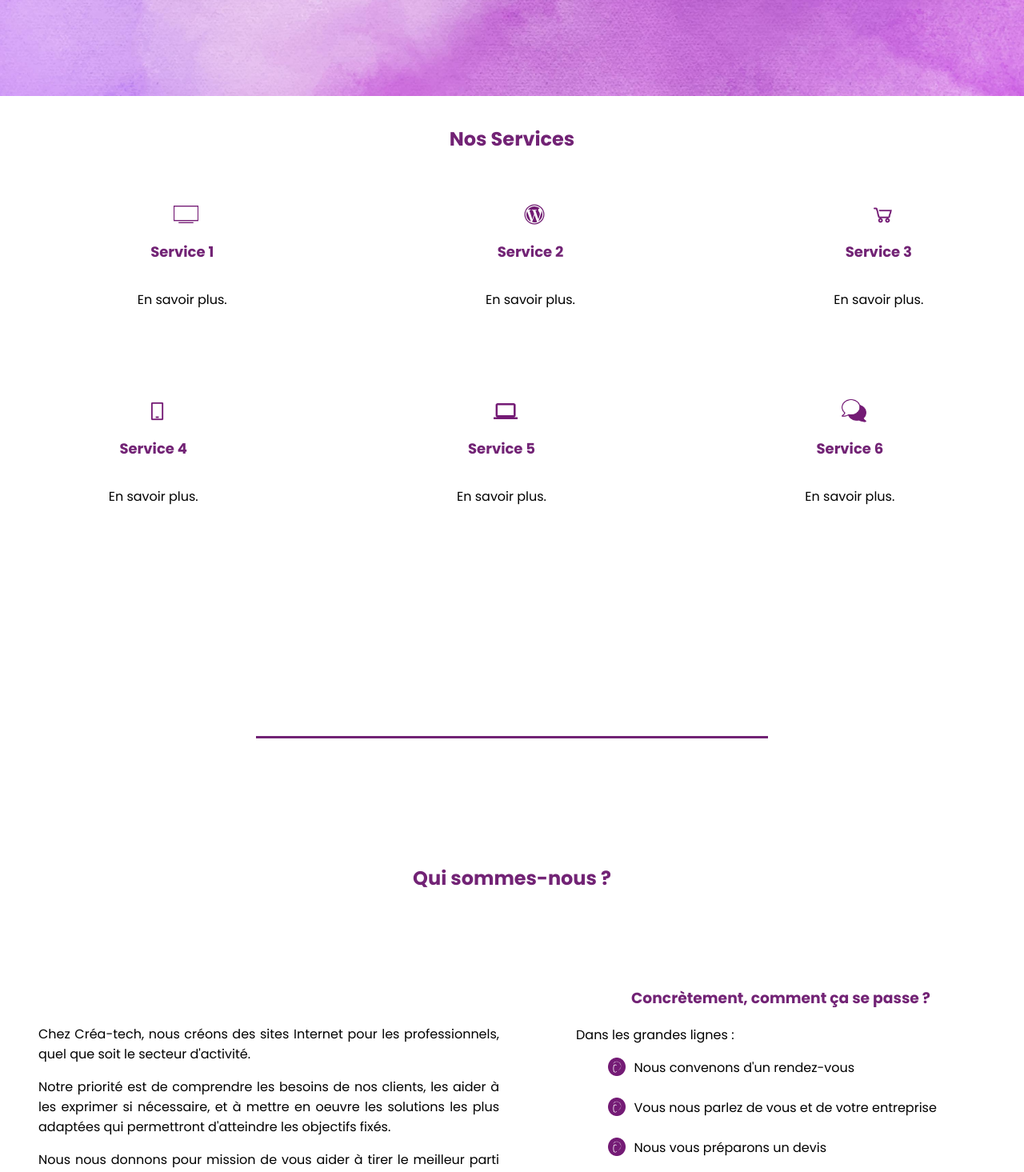
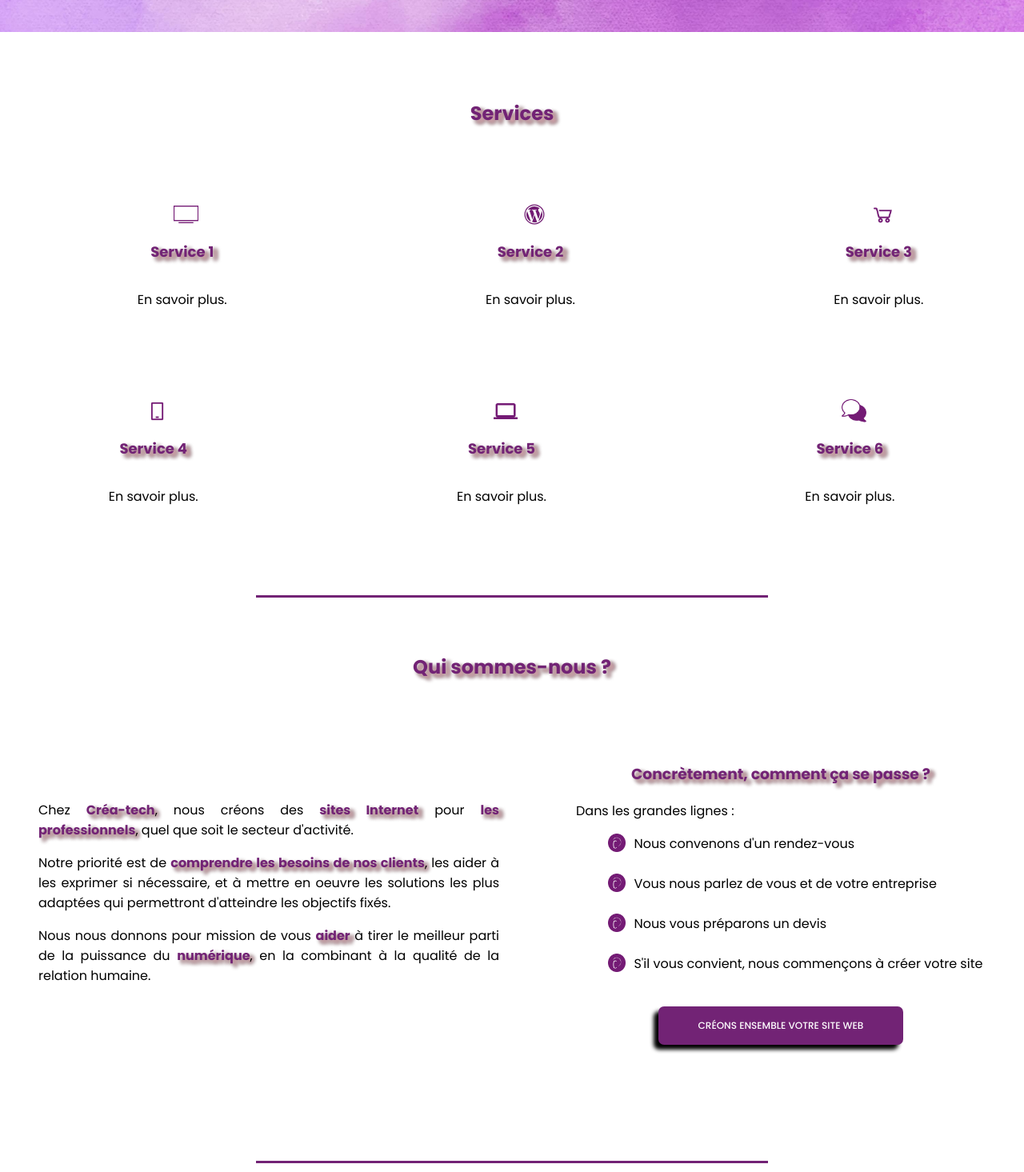
Before and after one commit to CathyThuliez/Crea-tech, a React (Create React App) app in the folder crea-tech/: page / in a window 1280 px wide. Shown: the part 680-2145 px from the top of the page at 80% size. Built offline with nearby package versions, Linux system fonts and the light colour scheme.

Commit message:
MODIF DU CSS des h2 et du texte en gras

```diff
--- a/crea-tech/src/App.css
+++ b/crea-tech/src/App.css
@@ -8,20 +8,21 @@
   font-family: "Poppins", sans-serif;
 }
 
-h1 {
+h1,
+h2,
+h3,
+b {
   text-align: center;
-  margin-top: 0;
+  color: #722375;
+  text-shadow: 5px 4px 5px pink, 5px 4px 5px black
 }
 
-h2,
-h3 {
-  text-align: center;
-  color: #722375;
+.section-separator {
+  background-color: #722375;
+  height: 3px;
+  width: 50%;
+  margin: auto;
 }
-b {
-  color: #722375;
-}
-
 
 @media (min-width: 1440px) {
   html {
--- a/crea-tech/src/App.js
+++ b/crea-tech/src/App.js
@@ -19,6 +19,7 @@ function App() {
       <A_propos />
       <Projets />
       <Avis />
+      <br />
       <Contact />
       <Footer />
     </div>
--- a/crea-tech/src/components/A_propos/A_propos.css
+++ b/crea-tech/src/components/A_propos/A_propos.css
@@ -1,15 +1,15 @@
 /* A PROPOS */
 /* Style de la page a propos */
 section.about {
-    height: 100dvh;
+  margin-top: -6rem;
+  height: 100vh;
   width: auto;
-    padding: 60px 0;
   display: flex;
   align-items: center;
 }
 
 .content {
-    padding-top: 5rem;
+  padding-top: 4rem;
   display: flex;
   justify-content: space-around;
 }
--- a/crea-tech/src/components/A_propos/A_propos.js
+++ b/crea-tech/src/components/A_propos/A_propos.js
@@ -15,19 +15,19 @@ class A_propos extends Component {
             <div className="content">
               <div className="paragrapheAbout">
                 <p>
-                  Chez Créa-tech, nous créons des sites Internet pour les
-                  professionnels, quel que soit le secteur d'activité.
+                  Chez <b>Créa-tech</b>, nous créons des <b>sites Internet</b> pour <b>les
+                  professionnels</b>, quel que soit le secteur d'activité.
                 </p>
                 <p>
                   {" "}
-                  Notre priorité est de comprendre les besoins de nos clients,
+                  Notre priorité est de <b>comprendre les besoins de nos clients</b>,
                   les aider à les exprimer si nécessaire, et à mettre en oeuvre
                   les solutions les plus adaptées qui permettront d'atteindre
                   les objectifs fixés.
                 </p>
                 <p>
-                  Nous nous donnons pour mission de vous aider à tirer le
-                  meilleur parti de la puissance du numérique, en la combinant à
+                  Nous nous donnons pour mission de vous <b>aider</b> à tirer le
+                  meilleur parti de la puissance du <b>numérique</b>, en la combinant à
                   la qualité de la relation humaine.
                 </p>
               </div>
--- a/crea-tech/src/components/Accueil/Accueil.css
+++ b/crea-tech/src/components/Accueil/Accueil.css
@@ -2,7 +2,8 @@
 .accueil {
     background-image: url(../images/BG_ACCUEIL/15634900_5660676.jpg);
     background-size: cover;
-    height: 100vh;
+    background-repeat: no-repeat;
+    height: 90vh;
     display: flex;
     flex-wrap: wrap;
     align-items: center;
--- a/crea-tech/src/components/Avis/Avis.js
+++ b/crea-tech/src/components/Avis/Avis.js
@@ -35,7 +35,7 @@ import React from "react";
 import { Swiper, SwiperSlide } from "swiper/react";
 import "./Avis.css";
 import "swiper/css";
-import "swiper/css/effect-coverflow";
+// import "swiper/css/effect-coverflow";
 import "swiper/css/pagination";
 import "swiper/css/navigation";
 import { EffectCoverflow, Pagination, Navigation } from "swiper/modules";
--- a/crea-tech/src/components/Header/Header.css
+++ b/crea-tech/src/components/Header/Header.css
@@ -1,13 +1,6 @@
 /* HEADER */
 /* Mettre à la bonne taille le logo dans le Header */
 
-.section-separator {
-    background-color: #722375;
-    height: 3px;
-    width: 50%;
-    margin: auto;
-    margin-top: 2rem;
-  }
 
   .fixed-header {
     position: fixed;
--- a/crea-tech/src/components/Service/Service.css
+++ b/crea-tech/src/components/Service/Service.css
@@ -6,8 +6,7 @@
     width: auto;
     text-align: center;
     padding-top: 10rem;
-    margin-top: -9rem;
-    margin-bottom: 9rem;
+    margin-top: -6rem;
   }
 
   .service-header {
@@ -16,11 +15,10 @@
   }
 
   .services {
-    padding-top: 6rem;
+    padding-top: 4rem;
     display: flex;
     justify-content: space-between;
     flex-wrap: wrap;
-    margin-top: -4rem;
   }
 
   .service {
--- a/crea-tech/src/components/Service/Services.js
+++ b/crea-tech/src/components/Service/Services.js
@@ -76,7 +76,7 @@ const Services = () => {
   return (
     <Fragment>
       <section className="services-page" id="services">
-        <h2>Nos Services</h2>
+        <h2>Services</h2>
         <div className="services">
           <div className="service-row">
             {serviceData.slice(0, 3).map((service, index) => (
```
Lines whose indentation alone changed are shown as unchanged.
